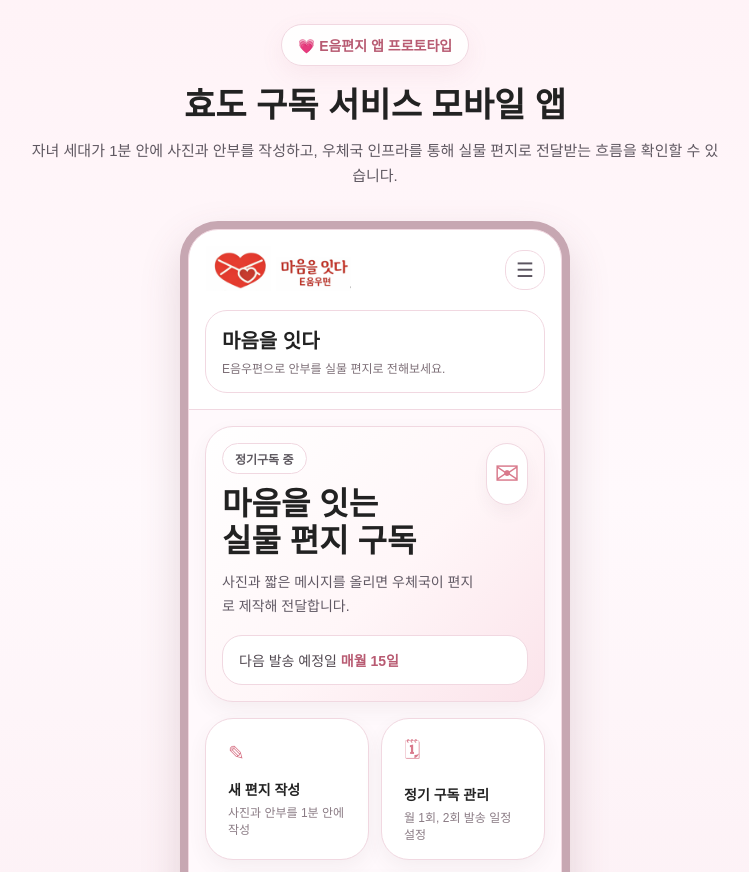
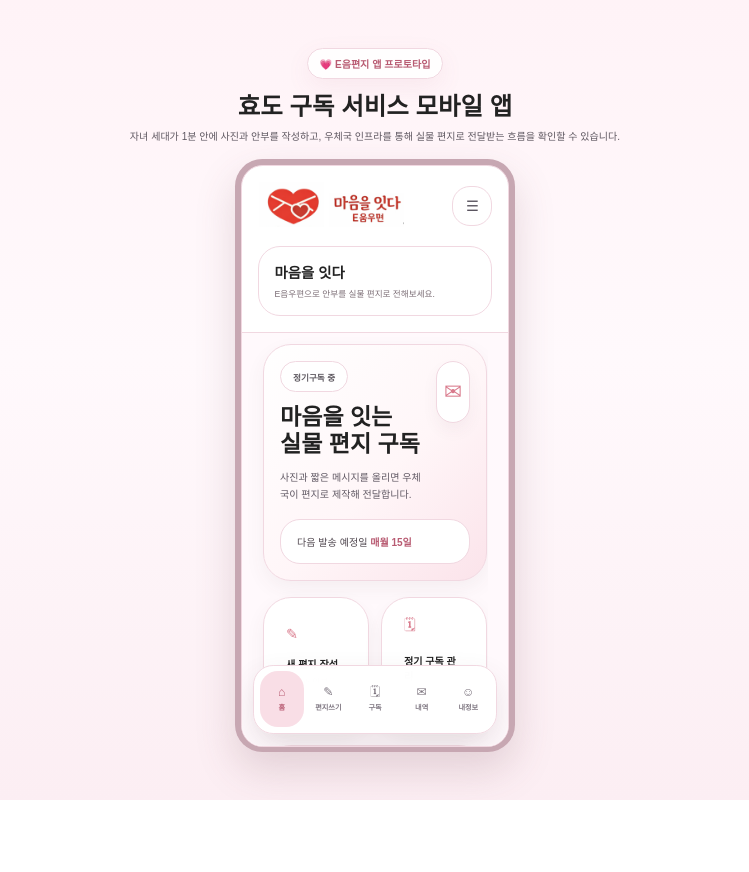
Before and after one commit to HyeyeongPark/Eummail, a plain HTML site: page index.html in a window 1280 px wide. Shown: the top 872 px of the page, without its empty margins (265-1014 px from the left). After the commit the page ends 800 px from the top, so only its background shows below. Drawn offline with Linux system fonts and the light colour scheme.

Commit message:
Add files via upload

```diff
--- a/style.css
+++ b/style.css
@@ -1,4 +1,9 @@
 :root {
+  --phone-ratio-w: 390;
+  --phone-ratio-h: 844;
+  --app-gutter: clamp(0.875rem, 2vw, 1.5rem);
+  --intro-space: clamp(8rem, 20vh, 11rem);
+  --nav-safe-space: clamp(7rem, 18vw, 8.75rem);
   --accent: #d97a8c;
   --accent-deep: #b85b72;
   --accent-soft: #f9dee6;
@@ -20,8 +25,20 @@
 
 html,
 body {
+  width: 100%;
+  height: 100%;
   margin: 0;
   padding: 0;
+}
+
+html {
+  font-size: clamp(12px, 0.42vw + 0.42vh, 16px);
+  overflow: hidden;
+}
+
+body {
+  overflow: hidden;
+  overscroll-behavior: none;
   font-family: "Pretendard", "Apple SD Gothic Neo", "Malgun Gothic", sans-serif;
   background: linear-gradient(180deg, #fff3f7 0%, #fff9fc 45%, #fceef3 100%);
   color: var(--text);
@@ -46,50 +63,68 @@ img {
 }
 
 .app-bg {
-  min-height: 100vh;
-  padding: 24px;
+  width: 100%;
+  height: 100dvh;
+  min-height: 100dvh;
+  padding: var(--app-gutter);
+  display: flex;
+  flex-direction: column;
+  justify-content: center;
+  align-items: center;
+  gap: clamp(0.75rem, 1.8vh, 1.5rem);
+  overflow: hidden;
 }
 
 .app-intro {
-  max-width: 860px;
-  margin: 0 auto 32px;
+  width: min(100%, 53.75rem);
+  margin: 0;
   text-align: center;
+  display: flex;
+  flex-direction: column;
+  align-items: center;
+  justify-content: center;
+  flex-shrink: 0;
 }
 
 .intro-badge {
   display: inline-flex;
   align-items: center;
-  gap: 8px;
-  padding: 10px 16px;
+  gap: 0.5rem;
+  padding: 0.625rem 1rem;
   border: 1px solid var(--border);
   border-radius: 999px;
   background: rgba(255, 255, 255, 0.9);
   color: var(--accent-deep);
-  font-size: 14px;
+  font-size: 0.875rem;
   font-weight: 700;
   box-shadow: 0 8px 24px rgba(184, 91, 114, 0.08);
 }
 
 .app-intro h1 {
-  margin: 18px 0 10px;
-  font-size: 34px;
+  margin: 1rem 0 0.5rem;
+  font-size: clamp(1.5rem, 1.15rem + 1.1vw, 2.125rem);
   line-height: 1.28;
 }
 
 .app-intro p {
   margin: 0 auto;
-  max-width: 700px;
+  max-width: 43.75rem;
   color: #5f5861;
-  font-size: 15px;
+  font-size: 0.9375rem;
   line-height: 1.7;
 }
 
 .phone-shell {
-  width: 100%;
-  max-width: 390px;
+  width: min(
+    24.375rem,
+    calc(100vw - (var(--app-gutter) * 2)),
+    calc((100dvh - var(--intro-space) - (var(--app-gutter) * 2)) * var(--phone-ratio-w) / var(--phone-ratio-h))
+  );
   margin: 0 auto;
-  padding: 8px;
-  border-radius: 38px;
+  align-self: center;
+  flex: 0 0 auto;
+  padding: 0.5rem;
+  border-radius: 2.375rem;
   background: var(--shell);
   box-shadow: var(--shadow);
 }
@@ -99,10 +134,11 @@ img {
   display: flex;
   flex-direction: column;
   width: 100%;
-  height: 844px;
+  height: auto;
+  aspect-ratio: var(--phone-ratio-w) / var(--phone-ratio-h);
   overflow: hidden;
   border: 1px solid var(--border);
-  border-radius: 30px;
+  border-radius: 1.875rem;
   background: var(--white);
 }
 
@@ -132,7 +168,7 @@ img {
   border-radius: 18px;
   background: var(--white);
   color: #5b5560;
-  font-size: 20px;
+  font-size: 1.25rem;
   line-height: 1;
 }
 
@@ -147,13 +183,13 @@ img {
 
 .title-panel h2 {
   margin: 0;
-  font-size: 20px;
+  font-size: 1.25rem;
 }
 
 .title-panel p {
   margin: 6px 0 0;
   color: #7d6f77;
-  font-size: 12px;
+  font-size: 0.75rem;
   line-height: 1.5;
 }
 
@@ -161,11 +197,12 @@ img {
   flex: 1 1 auto;
   min-height: 0;
   overflow-y: auto;
-  padding: 16px;
-  padding-bottom: 140px;
+  padding: 1rem;
+  padding-bottom: var(--nav-safe-space);
   background: var(--page);
   -webkit-overflow-scrolling: touch;
   overscroll-behavior: contain;
+  scrollbar-gutter: stable both-edges;
   scrollbar-width: thin;
   scrollbar-color: rgba(214, 186, 196, 0.7) transparent;
 }
@@ -226,20 +263,20 @@ img {
   border-radius: 999px;
   background: var(--white);
   color: #5e5960;
-  font-size: 12px;
+  font-size: 0.75rem;
   font-weight: 700;
 }
 
 .hero-title {
   margin: 12px 0 0;
-  font-size: 32px;
+  font-size: 2rem;
   line-height: 1.18;
 }
 
 .hero-description {
   margin: 10px 0 0;
   color: #615964;
-  font-size: 14px;
+  font-size: 0.875rem;
   line-height: 1.7;
 }
 
@@ -253,7 +290,7 @@ img {
   border-radius: 24px;
   background: var(--white);
   color: var(--accent);
-  font-size: 30px;
+  font-size: 1.875rem;
   box-shadow: 0 8px 16px rgba(89, 63, 70, 0.05);
 }
 
@@ -263,7 +300,7 @@ img {
   border: 1px solid var(--border);
   border-radius: 20px;
   background: var(--white);
-  font-size: 14px;
+  font-size: 0.875rem;
   color: #514850;
 }
 
@@ -287,7 +324,7 @@ img {
 
 .action-card .icon {
   color: var(--accent);
-  font-size: 20px;
+  font-size: 1.25rem;
 }
 
 .section-title-row {
@@ -300,14 +337,14 @@ img {
 .section-title,
 .card-title {
   margin: 0;
-  font-size: 15px;
+  font-size: 0.9375rem;
   font-weight: 700;
 }
 
 .subtext {
   margin: 4px 0 0;
   color: #85777f;
-  font-size: 12px;
+  font-size: 0.75rem;
   line-height: 1.5;
 }
 
@@ -317,12 +354,12 @@ img {
   border-radius: 18px;
   background: var(--accent-pale);
   color: #5d5560;
-  font-size: 14px;
+  font-size: 0.875rem;
   line-height: 1.6;
 }
 
 .link-button {
-  font-size: 12px;
+  font-size: 0.75rem;
   font-weight: 700;
 }
 
@@ -344,13 +381,13 @@ img {
 
 .history-meta {
   color: #b2a2aa;
-  font-size: 11px;
+  font-size: 0.6875rem;
 }
 
 .history-title,
 .option-title {
   margin-top: 4px;
-  font-size: 14px;
+  font-size: 0.875rem;
   font-weight: 700;
   color: var(--text);
 }
@@ -358,7 +395,7 @@ img {
 .option-desc {
   margin-top: 4px;
   color: #8a7b84;
-  font-size: 12px;
+  font-size: 0.75rem;
 }
 
 .is-selected {
@@ -377,7 +414,7 @@ img {
   background: #fff7fa;
   color: #7d6f77;
   text-align: center;
-  font-size: 14px;
+  font-size: 0.875rem;
   line-height: 1.6;
 }
 
@@ -389,7 +426,7 @@ img {
 .upload-box .icon {
   display: block;
   margin-bottom: 8px;
-  font-size: 28px;
+  font-size: 1.75rem;
 }
 
 .suggestion-list,
@@ -410,7 +447,7 @@ img {
   background: var(--accent-pale);
   color: #5b5360;
   text-align: left;
-  font-size: 14px;
+  font-size: 0.875rem;
   line-height: 1.7;
 }
 
@@ -432,33 +469,33 @@ img {
   border-radius: 20px;
   background: var(--accent-deep);
   color: var(--white);
-  font-size: 16px;
+  font-size: 1rem;
   font-weight: 700;
   box-shadow: 0 10px 22px rgba(184, 91, 114, 0.24);
 }
 
 .page-note {
   color: #8a7c84;
-  font-size: 14px;
+  font-size: 0.875rem;
 }
 
 .price {
-  font-size: 14px;
+  font-size: 0.875rem;
   font-weight: 700;
 }
 
 .bottom-nav {
   position: absolute;
-  left: 16px;
-  right: 16px;
-  bottom: 16px;
+  left: clamp(0.625rem, 3vw, 1rem);
+  right: clamp(0.625rem, 3vw, 1rem);
+  bottom: clamp(0.625rem, 3vw, 1rem);
   z-index: 10;
   display: grid;
   grid-template-columns: repeat(5, 1fr);
-  gap: 4px;
-  padding: 8px;
+  gap: 0.25rem;
+  padding: 0.5rem;
   border: 1px solid var(--border);
-  border-radius: 28px;
+  border-radius: 1.75rem;
   background: rgba(255, 255, 255, 0.96);
   box-shadow: 0 12px 28px rgba(89, 63, 70, 0.12);
   backdrop-filter: blur(14px);
@@ -481,29 +518,29 @@ img {
 }
 
 .nav-icon {
-  font-size: 17px;
+  font-size: 1.0625rem;
   line-height: 1;
 }
 
 .nav-label {
-  font-size: 10px;
+  font-size: 0.625rem;
   font-weight: 700;
 }
 
 .arrow {
   color: #c1b5bb;
-  font-size: 18px;
+  font-size: 1.125rem;
 }
 
 .profile-name {
-  font-size: 22px;
+  font-size: 1.375rem;
   font-weight: 800;
 }
 
 .profile-desc {
   margin-top: 6px;
   color: #8a7c84;
-  font-size: 14px;
+  font-size: 0.875rem;
 }
 
 .menu-toast {
@@ -516,23 +553,77 @@ img {
   border-radius: 999px;
   background: rgba(255, 255, 255, 0.96);
   color: var(--accent-deep);
-  font-size: 13px;
+  font-size: 0.8125rem;
   font-weight: 700;
   box-shadow: 0 12px 30px rgba(89, 63, 70, 0.12);
   display: none;
   z-index: 30;
 }
 
+
+
+
+
+
 @media (max-width: 640px) {
-  .app-bg {
-    padding: 16px;
+  :root {
+    --intro-space: clamp(7rem, 18vh, 9.5rem);
+    --nav-safe-space: clamp(6.5rem, 22vw, 8rem);
   }
 
-  .phone-screen {
-    height: min(844px, calc(100vh - 32px));
+  html {
+    font-size: clamp(11.5px, 0.9vw + 0.35vh, 15px);
   }
 
   .app-intro h1 {
-    font-size: 28px;
+    font-size: clamp(1.375rem, 1.05rem + 1vw, 1.75rem);
+  }
+
+  .app-intro p {
+    font-size: 0.875rem;
   }
 }
+
+@media (max-height: 900px) {
+  :root {
+    --intro-space: clamp(6.5rem, 17vh, 9rem);
+  }
+
+  html {
+    font-size: clamp(11.5px, 0.35vw + 0.4vh, 15px);
+  }
+
+  .app-intro p {
+    font-size: 0.875rem;
+  }
+}
+
+@media (max-height: 780px) {
+  :root {
+    --app-gutter: clamp(0.625rem, 1.3vw, 1rem);
+    --intro-space: 5.75rem;
+    --nav-safe-space: 6.75rem;
+  }
+
+  html {
+    font-size: clamp(11px, 0.3vw + 0.32vh, 14px);
+  }
+
+  .app-bg {
+    gap: 0.625rem;
+    justify-content: center;
+  }
+
+  .intro-badge {
+    padding: 0.5rem 0.875rem;
+  }
+
+  .app-intro h1 {
+    margin: 0.75rem 0 0.25rem;
+    font-size: clamp(1.25rem, 1rem + 0.8vw, 1.5rem);
+  }
+
+  .app-intro p {
+    display: none;
+  }
+}
```
